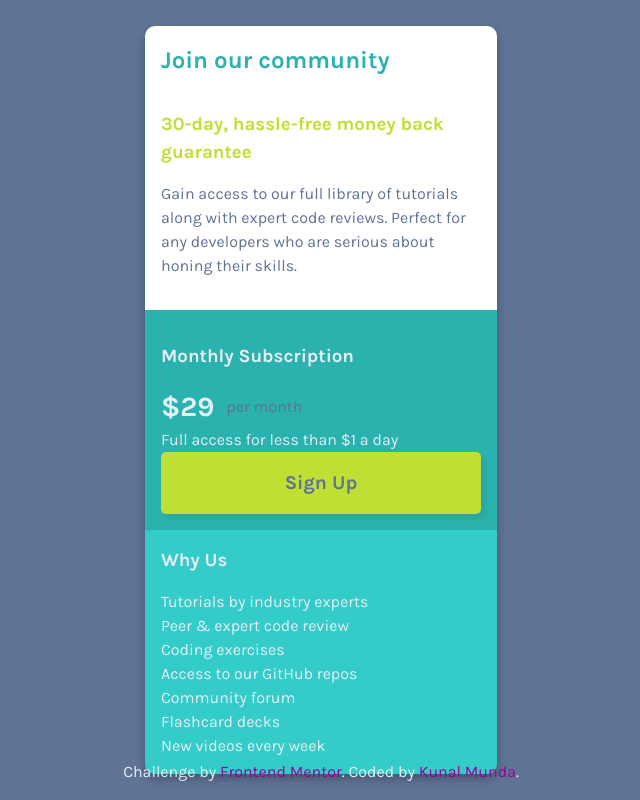
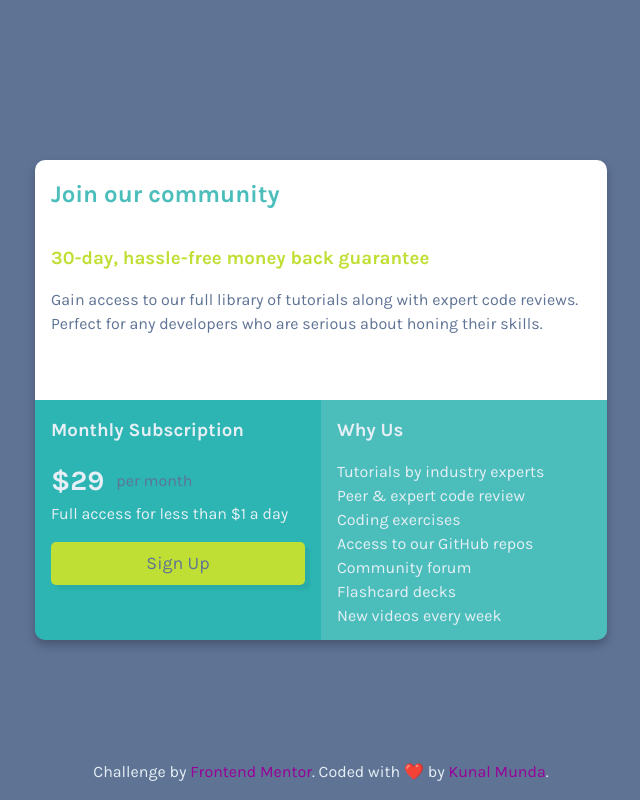
Before and after one commit to ryu-kamiski/SinglePriceGrid, a plain HTML site: page index.html in a window 1536 px wide. Shown: the whole page, without its empty margins (447-1087 px from the left). Drawn offline with Linux system fonts and the light colour scheme.

Commit message:
final commit

```diff
--- a/index.html
+++ b/index.html
@@ -10,7 +10,7 @@
   <link rel="preconnect" href="https://fonts.gstatic.com" crossorigin>
   <link href="https://fonts.googleapis.com/css2?family=Karla:wght@400;700&display=swap" rel="stylesheet">
   <!-- ** Title Icon  -->
-  <link rel="icon" type="image/png" sizes="32x32" href="./images/favicon.png">
+  <link rel="icon" type="image/png" sizes="32x32" href="./img/favicon.png">
   <!-- ** Stylesheet  -->
   <link rel="stylesheet" href="style.css">
   <title>Frontend Mentor | Single Price Grid Component</title> <!-- Tittle of the main webpage 🚀 -->
@@ -19,7 +19,7 @@
 
 <body>
 
-  <main role="main">
+  <div class="main">
 
     <div class="community-sec">
       <!-- Customer promise/guarantee -->
@@ -35,16 +35,16 @@
       </div>
     </div>
     <!--  Monthly Subscription section -->
-    <div class="subscription-sec bg-cyan">
+    <div class="subscription-sec bg-cyan-transparent">
       <div class="section__content font-clr-grayish-blue">
         <h3 class="margin font-clr-white">Monthly Subscription</h3>
         <article class="center-items"><span class="font-clr-white scale-font margin-right">&dollar;29</span> per month</article>
         <p class="font-clr-white">Full access for less than &dollar;1 a day</p>
-        <section class="margin btn"><span class="scale btn__register">Sign Up</span></section>
+        <section class="margin btn"><span class="btn__register ">Sign Up</span></section>
       </div>
     </div>
     <!-- Why choose this company -->
-    <div class="why-section bg-cyan-transparent">
+    <div class="why-section bg-cyan">
       <div class="section__content flex">
         <h3 class="font-clr-gray">Why Us</h3>
         <p class="font-clr-gray">
@@ -60,12 +60,12 @@
     </div>
 
 
-  </main>
+  </div>
 
   <footer class="margin">
     <p class="attribution">
       Challenge by <a href="https://www.frontendmentor.io?ref=challenge" target="_blank">Frontend Mentor</a>.
-      Coded by <a href="https://www.frontendmentor.io/profile/ryu-kamiski">Kunal Munda</a>.
+      Coded with ❤️ by <a href="https://www.frontendmentor.io/profile/ryu-kamiski">Kunal Munda</a>.
     </p>
   </footer>
 
--- a/style.css
+++ b/style.css
@@ -76,8 +76,8 @@ select {
 /* -------------------- CSS VARIABLES ------------------- */
 :root {
    /** Primary Colors */
-  --clr-primary-cyan: hsl(179,62%,43%); /* Background color of two sections */
-  --clr-primary-cyan-transparent: hsl(179,60%,50%); /* Background color of two sections */
+  --clr-primary-cyan: hsl(179,47%,52%); /* Background color of two sections */
+  --clr-primary-cyan-transparent: hsl(179,61%,44%); /* Background color of two sections */
   --clr-primary-bright-yellow: hsl(71,73%,54%);
 
   /** Neutral Colors */
@@ -98,7 +98,15 @@ select {
   --ff-karla: 'Karla',sans-serif;
 }
 
+/* ---------------------- TODO LIST --------------------- */
+
+/* ! fix the padding and margins of the layout 🔥
+  TODO: 1️⃣ Change the value of units to something not absolute
+  TODO: 2️⃣ See for HTML Accessibility Issues
+  TODO: 3️⃣ Check others how they did it
+
 /* ----------------------- STYLING ---------------------- */
+
 html,body {
   font-family: var(--ff-karla);
   font-size: var(--fs-body);
@@ -112,7 +120,7 @@ body {
   background-color: var(--clr-neutral-grayish-blue);
 }
 
-main {
+.main {
   min-height: 100%;
   display: grid;
   grid-template-columns: 22rem;
@@ -121,8 +129,8 @@ main {
 }
 
 .margin {
-  padding-top: 1rem;
-  padding-bottom: 1rem;
+  margin-top: 1rem;
+  margin-bottom: 1rem;
 }
 
 .flex {
@@ -176,10 +184,6 @@ main {
   align-items: center;
 }
 
-.scale {
-  font-size: calc(var(--fs-body) + 4px);
-  font-weight: var(--fw-bold);
-}
 .scale-font {
   font-size: calc(var(--fs-body) + 12px);
   font-weight: var(--fw-bold);
@@ -197,7 +201,7 @@ a {
   width: 100%;
   border: none;
   text-align: center;
-  padding: 1rem;
+  padding: 0.5rem;
   border-radius: 5px;
   box-shadow: 5px 5px 3px rgba(0, 0, 0, 0.05);
   background-color: var(--clr-primary-bright-yellow);
@@ -208,7 +212,7 @@ a {
 }
 
 .btn__register {
-  font-size: calc(var(--fs-body) + 3.5px);
+  font-size: calc(var(--fs-body) + 1.85px);
   width: 100%;
   color: var(--clr-neutral-grayish-blue);
   background-color: var(--clr-primary-bright-yellow);
@@ -219,6 +223,23 @@ a {
   border-bottom-right-radius: 10px;
 }
 
+@media screen and (min-width:1440px){
+  .main {
+    grid-template-columns: 286px 286px;
+    grid-template-rows: 240px 240px;
+  }
+  .community-sec {
+    grid-column: span 2;
+  }
+
+  .subscription-sec {
+    border-bottom-left-radius: 10px;
+  }
+
+  .why-section {
+    border-bottom-left-radius: 0;
+  }
+}
 
 
 /* ----------------------- FOOTER ----------------------- */
```
Also changed, not shown: SolutionScreenshot/DesktopSolution.png (added), SolutionScreenshot/MobileSolution.png (added), 1 other file.
